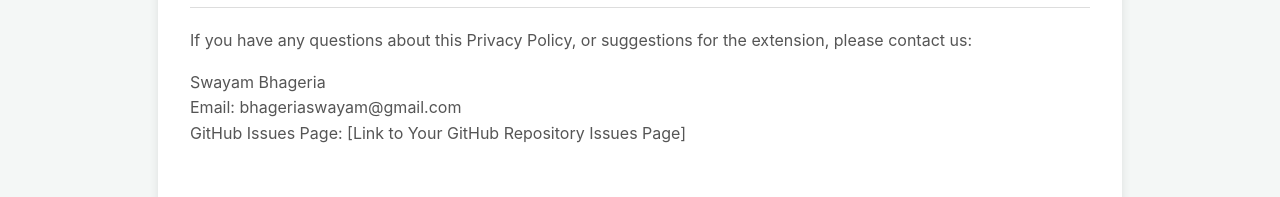
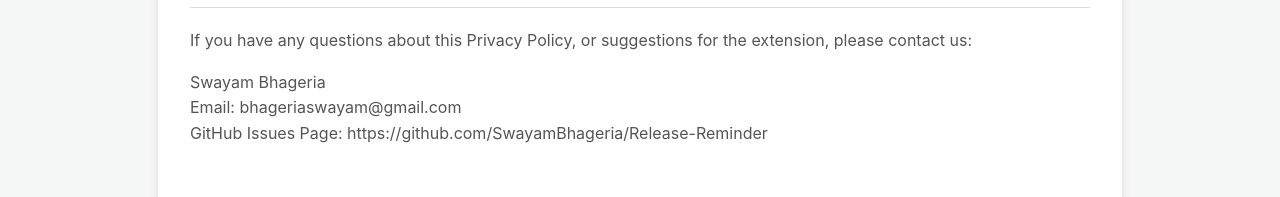
Before and after one commit to SwayamBhageria/Release-Date-Reminder-Website, a plain HTML site: page privacy.html in a window 1280 px wide. Shown: the part 2465-2662 px from the top of the page. Drawn offline with Linux system fonts and the light colour scheme.

Commit message:
Update privacy.html

```diff
--- a/privacy.html
+++ b/privacy.html
@@ -124,7 +124,7 @@
         <p>
             Swayam Bhageria<br>
             Email: bhageriaswayam@gmail.com<br>
-            GitHub Issues Page: [Link to Your GitHub Repository Issues Page]
+            GitHub Issues Page: https://github.com/SwayamBhageria/Release-Reminder
         </p>
         <p><a href="index.html" class="back-link">&larr; Back to Home</a></p>
     </main>
```
